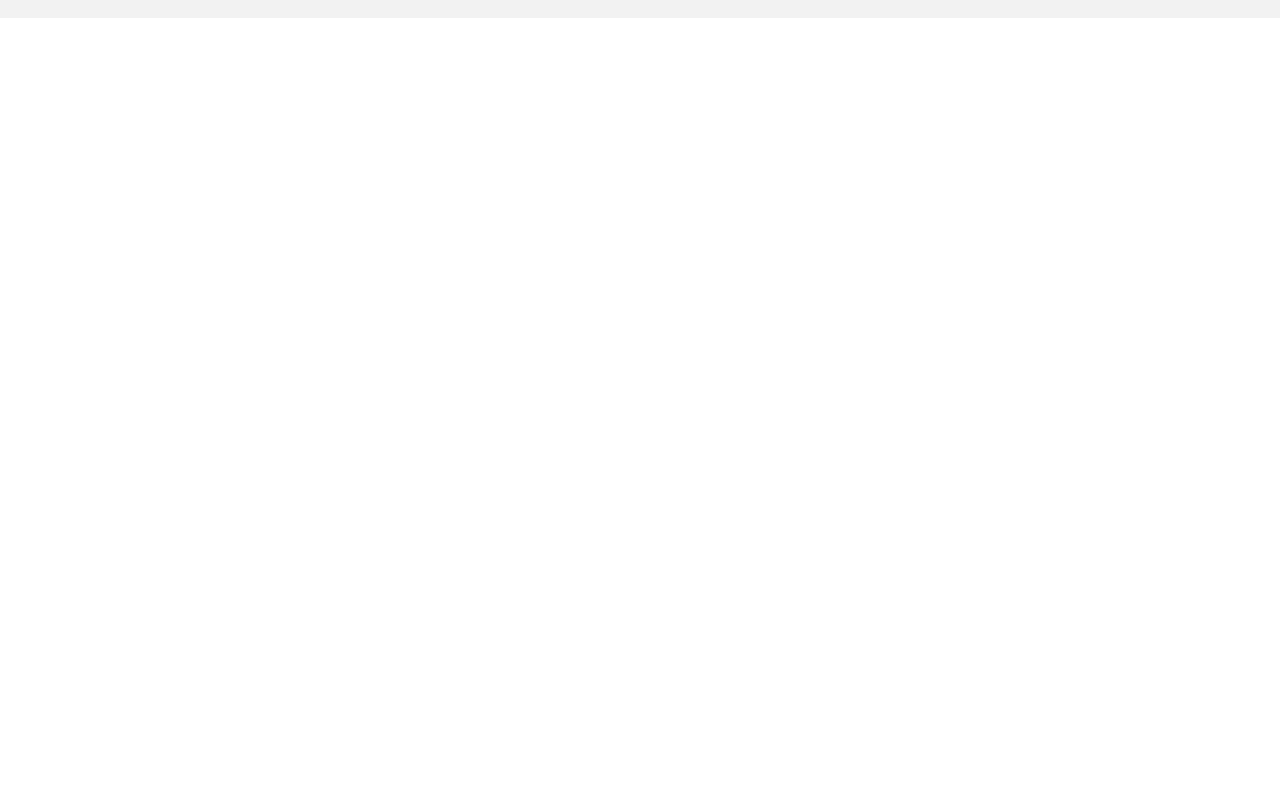
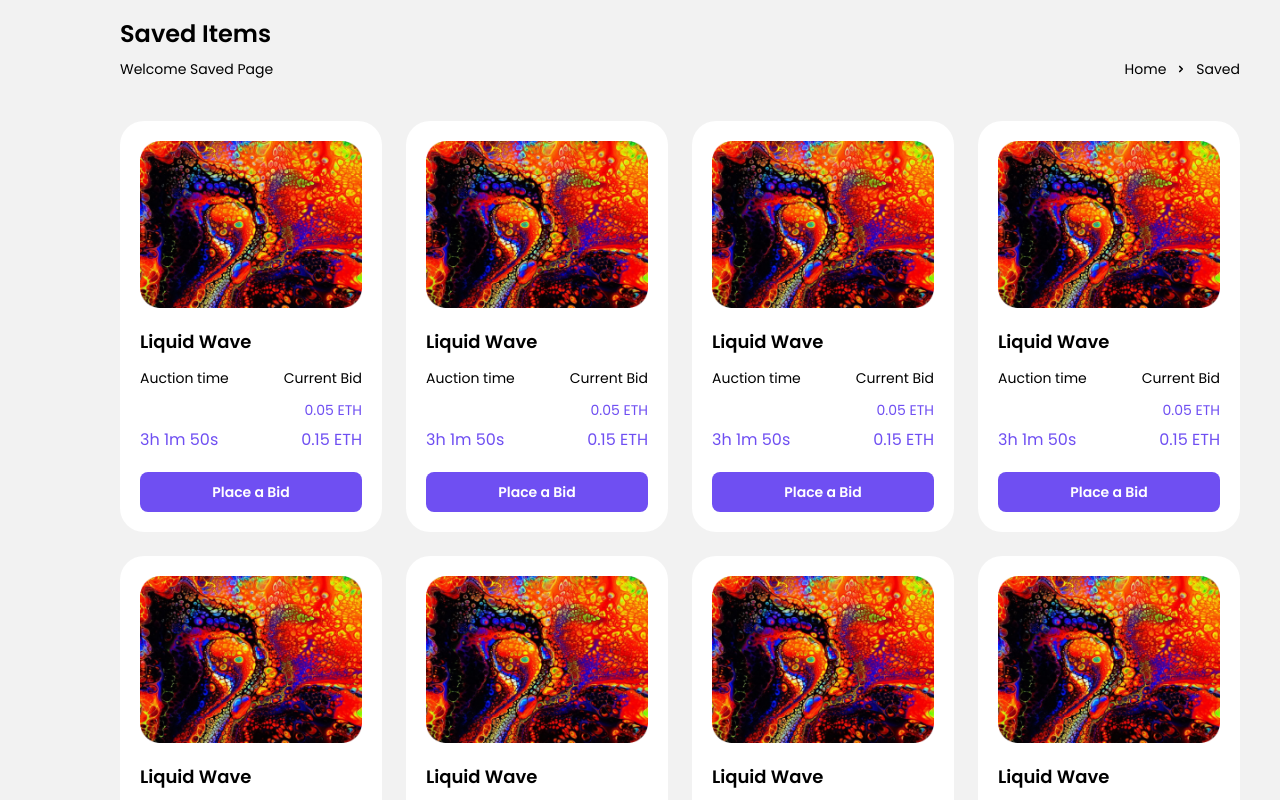
Before and after one commit to SajanThapa22/NFT-website, a React (Vite) app: page / in a window 1280 px wide. Shown: the part 3960-4760 px from the top of the page. Before the commit the page ends 3978 px from the top, so only its background shows below. Built offline with nearby package versions, Linux system fonts and the light colour scheme.

Commit message:
add collection page

```diff
--- a/src/App.tsx
+++ b/src/App.tsx
@@ -1,5 +1,5 @@
 import { useState } from "react";
-import MainSection from "./sections/MainSection";
+import MainSection from "./pages/MainSection";
 import NavBar from "./sections/NavBar";
 import NavBarSmall from "./sections/NavBarSmall";
 
--- a/src/sections/Bids.tsx
+++ b/src/pages/Bids.tsx
@@ -1,7 +1,7 @@
 import MetricsCard from "../components/MetricsCard";
 import WelomeTitle from "../components/WelomeTitle";
 import Artwork from "../assets/svgs/Artwork.svg?react";
-import ActiveBids from "./ActiveBids";
+import ActiveBids from "../sections/ActiveBids";
 
 const Bids = () => {
   return (
--- /dev/null
+++ b/src/pages/Collection.tsx
@@ -0,0 +1,23 @@
+import WelomeTitle from "../components/WelomeTitle";
+import BidCards from "../components/BidsCards";
+
+const Collection = () => {
+  return (
+    <div>
+      <WelomeTitle pageTitle="collection" titleBelow="collection" />
+
+      <div className="grid gap-6 grid-cols-1 md:grid-cols-2 lg:grid-cols-3 xl:grid-cols-4">
+        <BidCards />
+        <BidCards />
+        <BidCards />
+        <BidCards />
+        <BidCards />
+        <BidCards />
+        <BidCards />
+        <BidCards />
+      </div>
+    </div>
+  );
+};
+
+export default Collection;
--- a/src/sections/MainSection.tsx
+++ b/src/pages/MainSection.tsx
@@ -1,12 +1,13 @@
 import { useState } from "react";
-import DiscoverNFT from "./DiscoverNFT";
-import SearchSmall from "./SearchSmall";
-import SearchandNotification from "./SearchandNotification";
-import TrendingBids from "./TrendingBids";
-import TrendingMetrics from "./TrendingMetrics";
+import DiscoverNFT from "../sections/DiscoverNFT";
+import SearchSmall from "../sections/SearchSmall";
+import SearchandNotification from "../sections/SearchandNotification";
+import TrendingBids from "../sections/TrendingBids";
+import TrendingMetrics from "../sections/TrendingMetrics";
 import RAandTC from "../components/RAandTC";
-import ActiveBids from "./ActiveBids";
+import ActiveBids from "../sections/ActiveBids";
 import Bids from "./Bids";
+import SavedItems from "./SavedItems";
 
 const MainSection = () => {
   const [width, setWidth] = useState(window.innerWidth);
@@ -22,6 +23,7 @@ const MainSection = () => {
       <RAandTC />
       <ActiveBids />
       <Bids />
+      <SavedItems />
 
       <div className="h-6"></div>
     </div>
--- /dev/null
+++ b/src/pages/SavedItems.tsx
@@ -0,0 +1,24 @@
+import React from "react";
+import WelomeTitle from "../components/WelomeTitle";
+import BidCards from "../components/BidsCards";
+
+const SavedItems = () => {
+  return (
+    <div>
+      <WelomeTitle pageTitle="saved items" titleBelow="saved" />
+
+      <div className="grid gap-6 grid-cols-1 md:grid-cols-2 lg:grid-cols-3 xl:grid-cols-4">
+        <BidCards />
+        <BidCards />
+        <BidCards />
+        <BidCards />
+        <BidCards />
+        <BidCards />
+        <BidCards />
+        <BidCards />
+      </div>
+    </div>
+  );
+};
+
+export default SavedItems;
--- a/src/sections/SavedItems.tsx
+++ /dev/null
@@ -1,12 +0,0 @@
-import React from "react";
-import WelomeTitle from "../components/WelomeTitle";
-
-const SavedItems = () => {
-  return (
-    <div>
-      <WelomeTitle pageTitle="saved items" titleBelow="saved" />
-    </div>
-  );
-};
-
-export default SavedItems;
```
